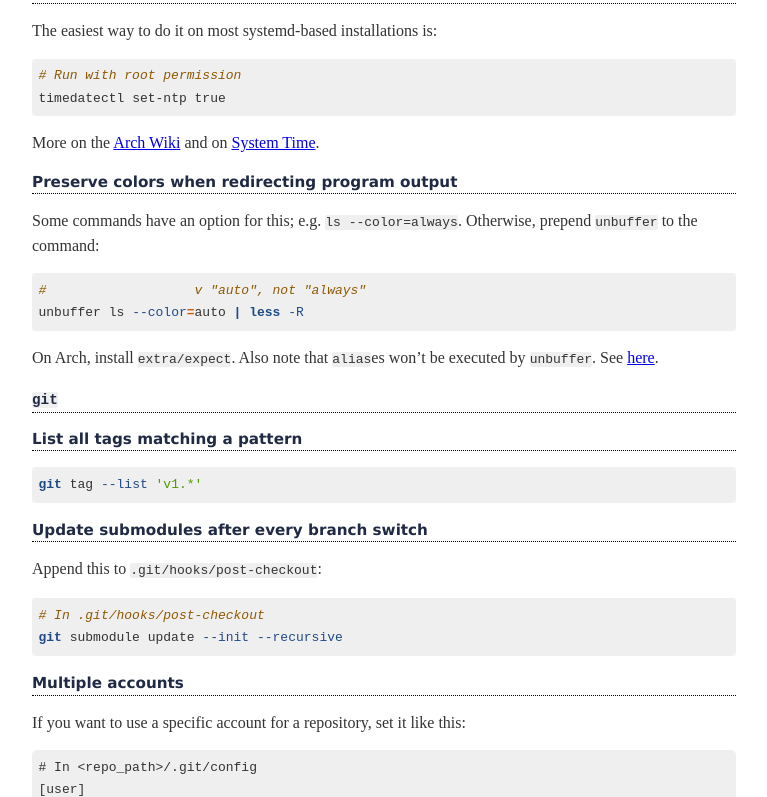
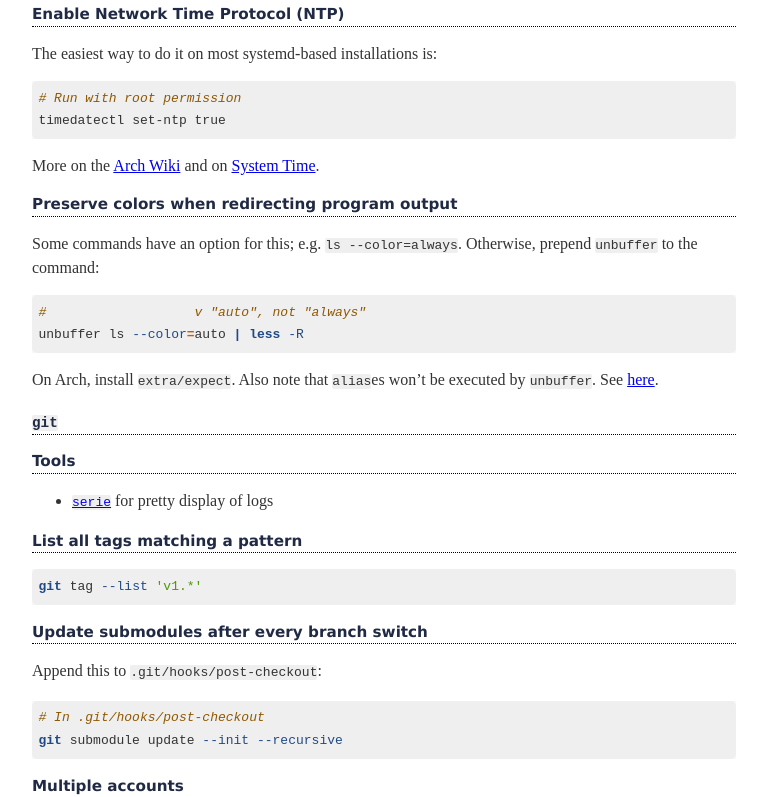
Before and after one commit to pdigiglio/.dotfiles, a plain HTML site: page index.html in a window 1280 px wide. Shown: the part 1596-2393 px from the top of the page, without its empty margins (256-1023 px from the left). Drawn offline with Linux system fonts and the light colour scheme.

Commit message:
deploy: f0118b04034cf508958e99556ae9369518ec708f

```diff
--- a/index.html
+++ b/index.html
@@ -114,6 +114,7 @@ when redirecting program output</a></li>
 </ul></li>
 <li><a href="#git" id="toc-git"><code>git</code></a>
 <ul>
+<li><a href="#tools" id="toc-tools">Tools</a></li>
 <li><a href="#list-all-tags-matching-a-pattern"
 id="toc-list-all-tags-matching-a-pattern">List all tags matching a
 pattern</a></li>
@@ -233,6 +234,12 @@ e.g. <code>ls --color=always</code>. Otherwise, prepend
 <code>alias</code>es won’t be executed by <code>unbuffer</code>. See <a
 href="https://superuser.com/a/751809">here</a>.</p>
 <h2 id="git"><code>git</code></h2>
+<h3 id="tools">Tools</h3>
+<ul>
+<li><a
+href="https://github.com/lusingander/serie"><code>serie</code></a> for
+pretty display of logs</li>
+</ul>
 <h3 id="list-all-tags-matching-a-pattern">List all tags matching a
 pattern</h3>
 <div class="sourceCode" id="cb6"><pre class="sourceCode sh"><code class="sourceCode bash"><span id="cb6-1"><a href="#cb6-1" aria-hidden="true" tabindex="-1"></a><span class="fu">git</span> tag <span class="at">--list</span> <span class="st">&#39;v1.*&#39;</span></span></code></pre></div>
```
